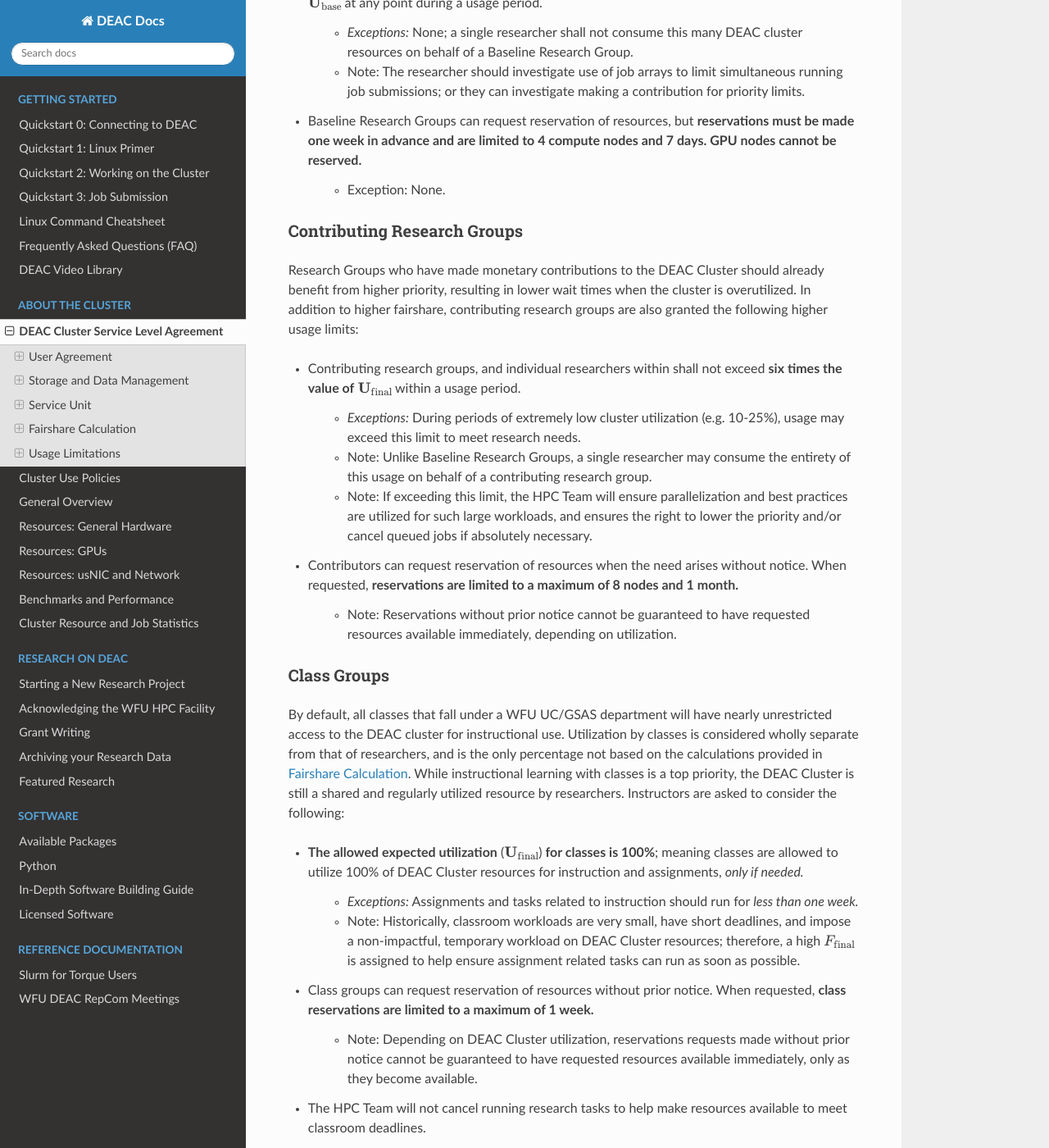
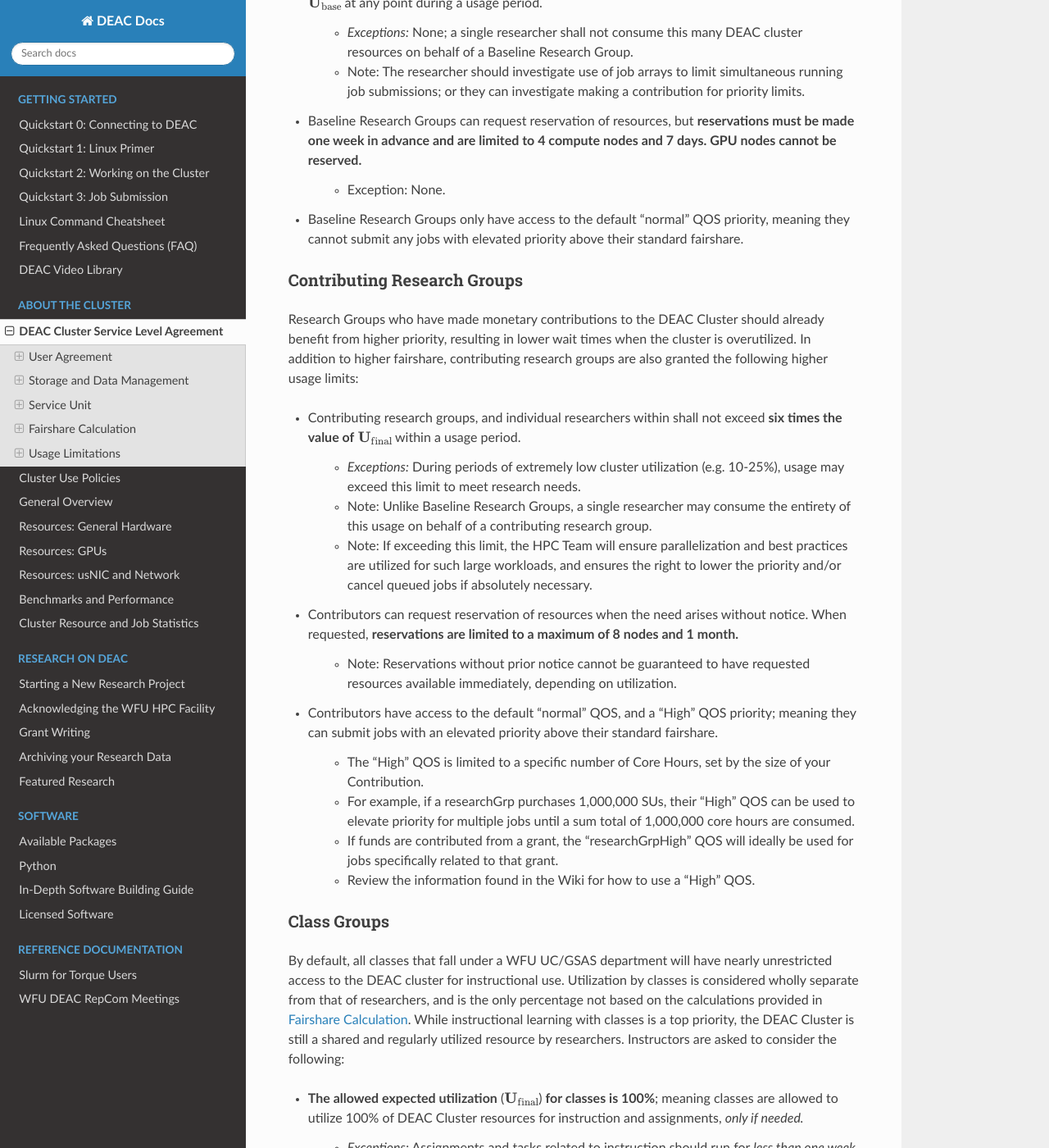
Before and after one commit to WFU-HPC/deac-docs, a Sphinx documentation site: the page built from source/cluster-sla.rst, in a window 1280 px wide and 1400 px high, scrolled down 19630 px. Shown: the whole window at 82% size. Built offline with Sphinx 7.4.7 and the Read the Docs theme 2.0.0, drawn with Linux system fonts in a browser that asks for light colours.

Commit message:
Updating SLA with new High QOS info

```diff
--- a/source/cluster-sla.rst
+++ b/source/cluster-sla.rst
@@ -671,6 +671,8 @@ Any group that is using the DEAC Cluster without contribution, or under the requ
 
     * Exception: None.
 
+* Baseline Research Groups only have access to the default "normal" QOS priority, meaning they cannot submit any jobs with elevated priority above their standard fairshare.
+
 .. _sec.sla.ul.contributing_research_groups:
 
 Contributing Research Groups
@@ -687,6 +689,13 @@ Research Groups who have made monetary contributions  to the DEAC Cluster should
 * Contributors can request reservation of resources when the need arises without notice. When requested, **reservations are limited to a maximum of 8 nodes and 1 month.**
 
     * Note: Reservations without prior notice cannot be guaranteed to have requested resources available immediately, depending on utilization.
+
+* Contributors have access to the default "normal" QOS, and a "High" QOS priority; meaning they can submit jobs with an elevated priority above their standard fairshare.
+
+    * The "High" QOS is limited to a specific number of Core Hours, set by the size of your Contribution.
+    * For example, if a researchGrp purchases 1,000,000 SUs, their "High" QOS can be used to elevate priority for multiple jobs until a sum total of 1,000,000 core hours are consumed.
+    * If funds are contributed from a grant, the "researchGrpHigh" QOS will ideally be used for jobs specifically related to that grant.
+    * Review the information found in the Wiki for how to use a "High" QOS.
 
 .. _sec.sla.ul.class_groups:
 
```
